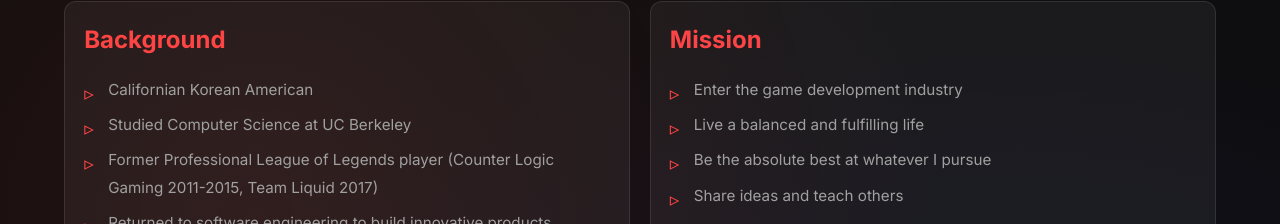
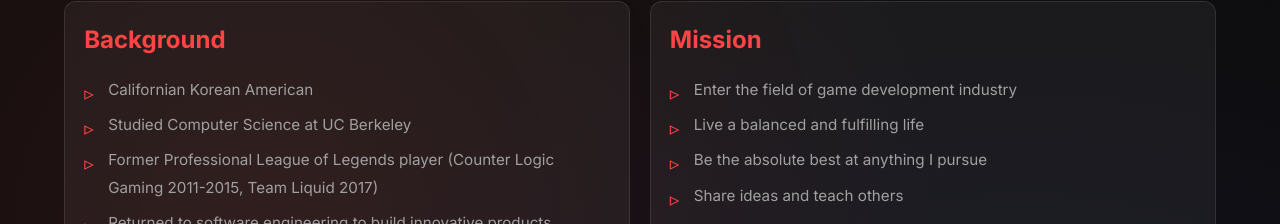
Before and after one commit to austinshin/portfolio, a React (Vite) app: page / in a window 1280 px wide. Shown: the part 689-913 px from the top of the page. Built offline with nearby package versions, Linux system fonts and the light colour scheme.

Commit message:
Update Hero component styling and content

```diff
--- a/src/components/Hero.tsx
+++ b/src/components/Hero.tsx
@@ -142,9 +142,9 @@ const Hero = () => {
           >
             <h3>Mission</h3>
             <ul>
-              <li>Enter the game development industry</li>
+              <li>Enter the field of game development industry</li>
               <li>Live a balanced and fulfilling life</li>
-              <li>Be the absolute best at whatever I pursue</li>
+              <li>Be the absolute best at anything I pursue</li>
               <li>Share ideas and teach others</li>
             </ul>
           </motion.div>
```
